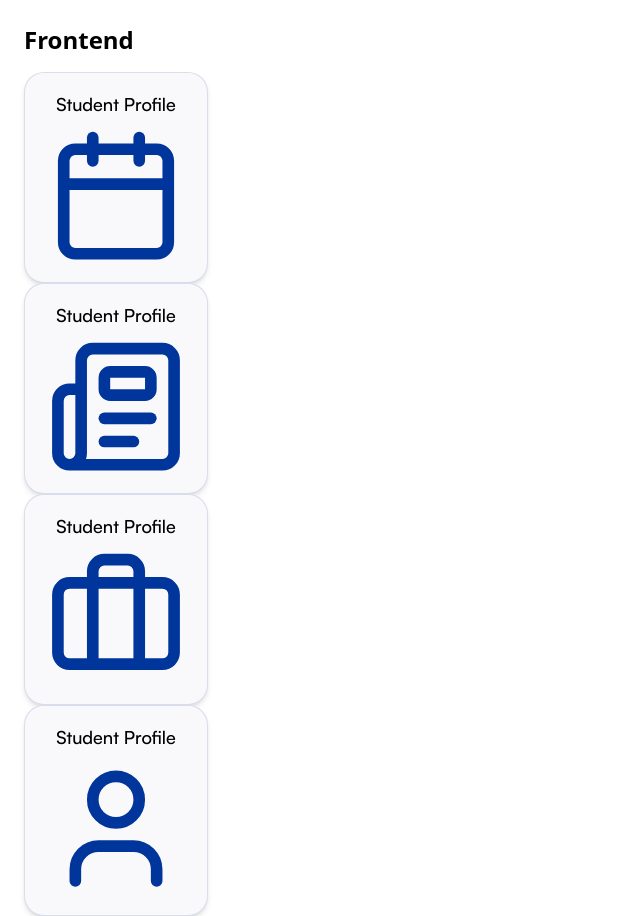
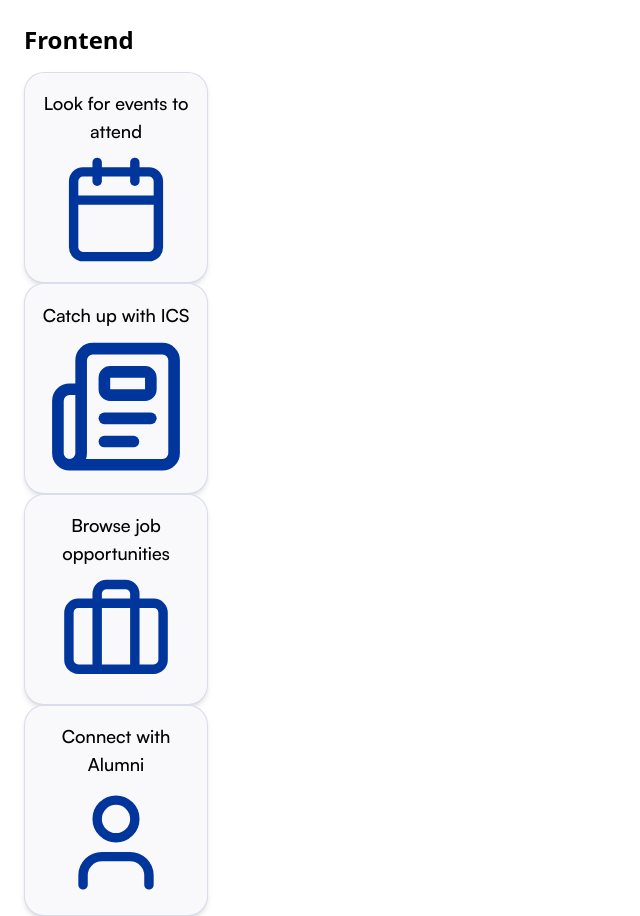
Before and after one commit to cazhiareese/ICS-STAR, a React (Vite) app in the folder app/: page /student in a window 1280 px wide. Shown: the top 916 px of the page, without its empty margins (0-640 px from the left). Built offline with nearby package versions, Linux system fonts and the light colour scheme.

Commit message:
chore: text adjustment for each card

```diff
--- a/app/src/RootPages/StudentPages/studentdashboard.jsx
+++ b/app/src/RootPages/StudentPages/studentdashboard.jsx
@@ -6,11 +6,11 @@ function StudentLanding() {
   return (
     <div className="p-6">
       <h1 className="text-2xl font-bold mb-4">Frontend</h1>
-      <CardComponent icon={Calendar} text="Student Profile" />
-      <CardComponent icon={Newspaper} text="Student Profile" />
-      <CardComponent icon={Briefcase} text="Student Profile" />
-      <CardComponent icon={User} text="Student Profile" />
-      <CardComponent icon={Handshake} text="Student Profile" />
+      <CardComponent icon={Calendar} text="Look for events to attend" />
+      <CardComponent icon={Newspaper} text="Catch up with ICS" />
+      <CardComponent icon={Briefcase} text="Browse job opportunities" />
+      <CardComponent icon={User} text="Connect with Alumni" />
+      <CardComponent icon={Handshake} text="Give ICS a helping hand" />
     </div>
   );
 }
```
